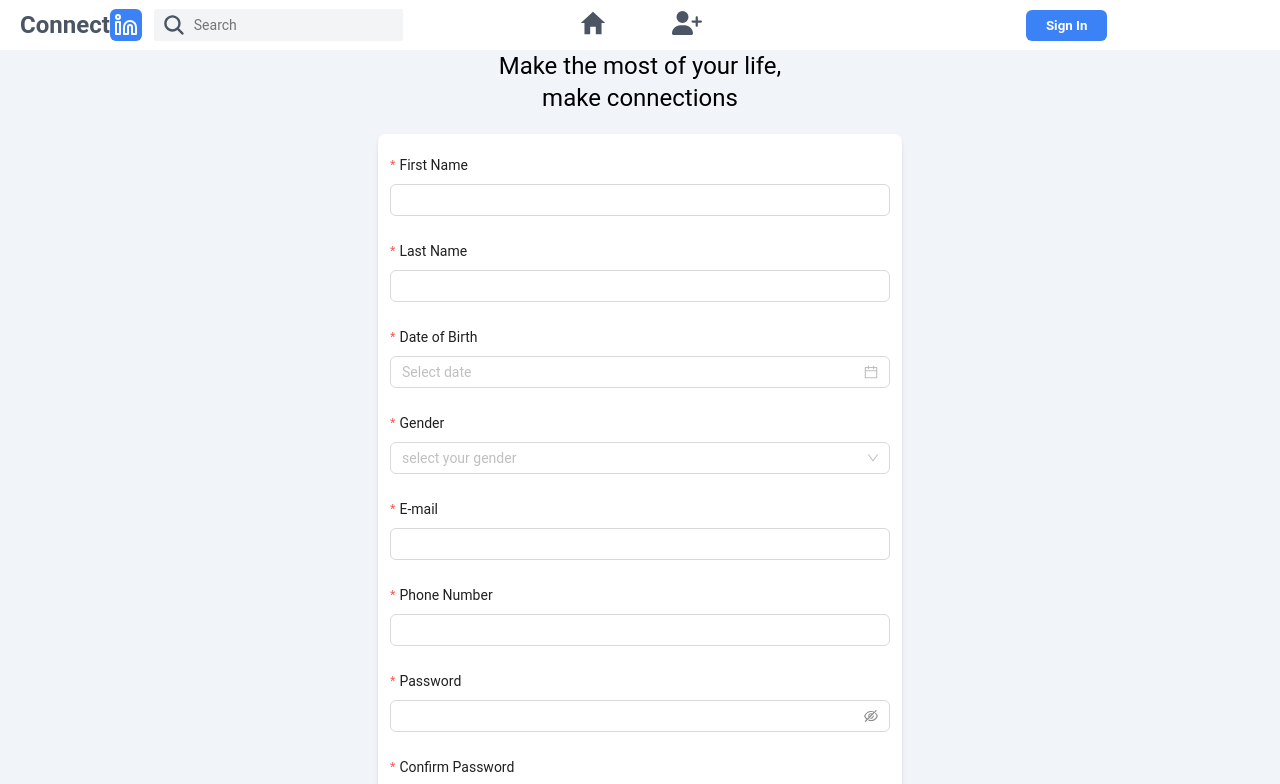
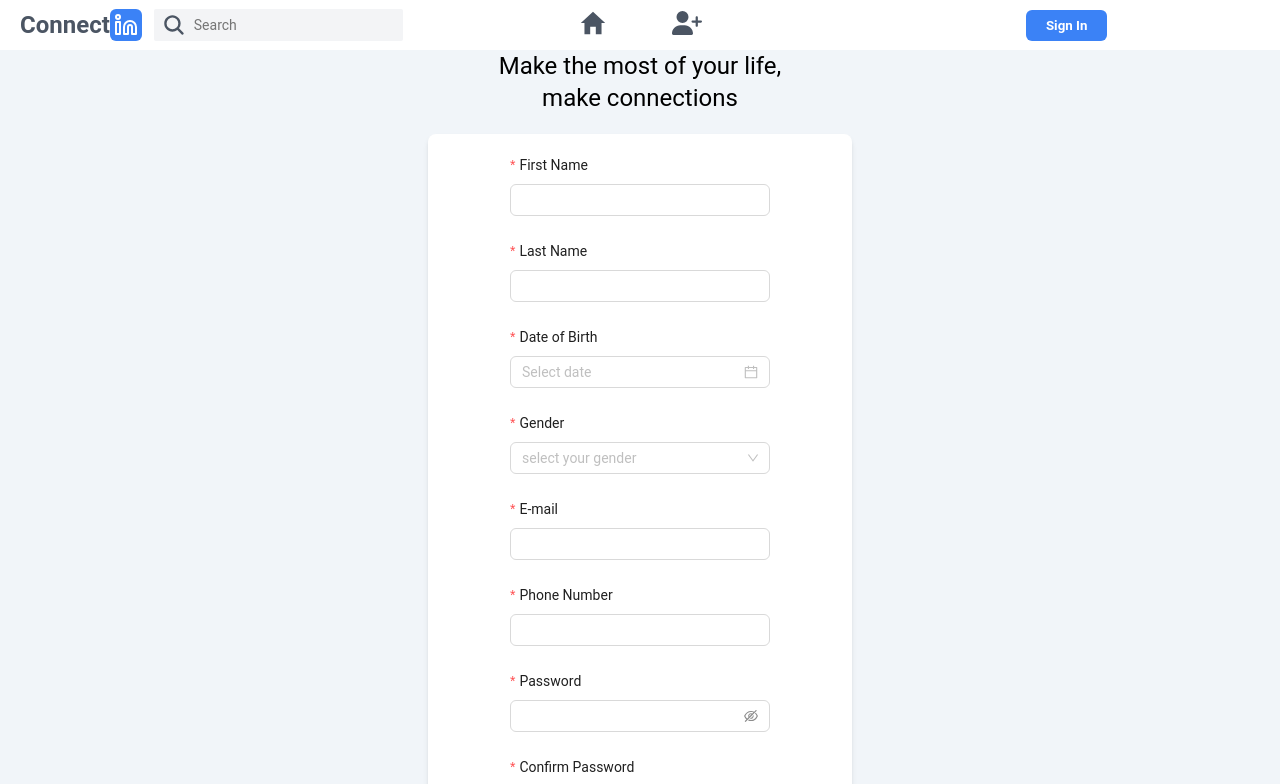
Before and after one commit to abdulhadihub/ConnectIn, a Next.js app in the folder client/: page /register in a window 1280 px wide. Shown: the top 784 px of the page. Built offline with nearby package versions, Linux system fonts and the light colour scheme; no server answers.

Commit message:
register page done

```diff
--- a/client/app/register/page.jsx
+++ b/client/app/register/page.jsx
@@ -8,7 +8,7 @@ function page() {
             <div className='bg-slate-100 flex flex-col justify-center items-center'>
 
                 <h1 className='text-center text-2xl'>Make the most of your life,<br /> make connections</h1>
-                <div className='w-[500px] bg-white px-3 py-5 rounded-lg shadow-md my-5'>
+                <div className='md:w-[400px] flex justify-center items-center bg-white px-3 py-5 rounded-lg shadow-md my-5'>
 
                     <Register />
                 </div>
--- a/client/components/Forms/Register.jsx
+++ b/client/components/Forms/Register.jsx
@@ -16,7 +16,7 @@ import { useRouter } from 'next/navigation';
 const App = () => {
     const [form] = Form.useForm();
     const route = useRouter();
-    const onFinish = async(values) => {
+    const onFinish = async (values) => {
         console.log('Received values of form: ', values);
         try {
             const res = await axios.post(`${server}/api/user/register`, values);
@@ -27,7 +27,7 @@ const App = () => {
                 });
                 form.resetFields();
                 route.push('/login');
-            }else{
+            } else {
                 notification.error({
                     message: 'Error',
                     description: res?.data?.message,
@@ -47,11 +47,10 @@ const App = () => {
             name="register"
             onFinish={onFinish}
             style={{
-                maxWidth: 600,
+                maxWidth: 300,
             }}
             scrollToFirstError
         >
-
             <Form.Item
                 label="First Name"
                 name="fName"
@@ -176,7 +175,7 @@ const App = () => {
                     }),
                 ]}
             >
-                <Input.Password  />
+                <Input.Password />
             </Form.Item>
 
             <Form.Item>
```
